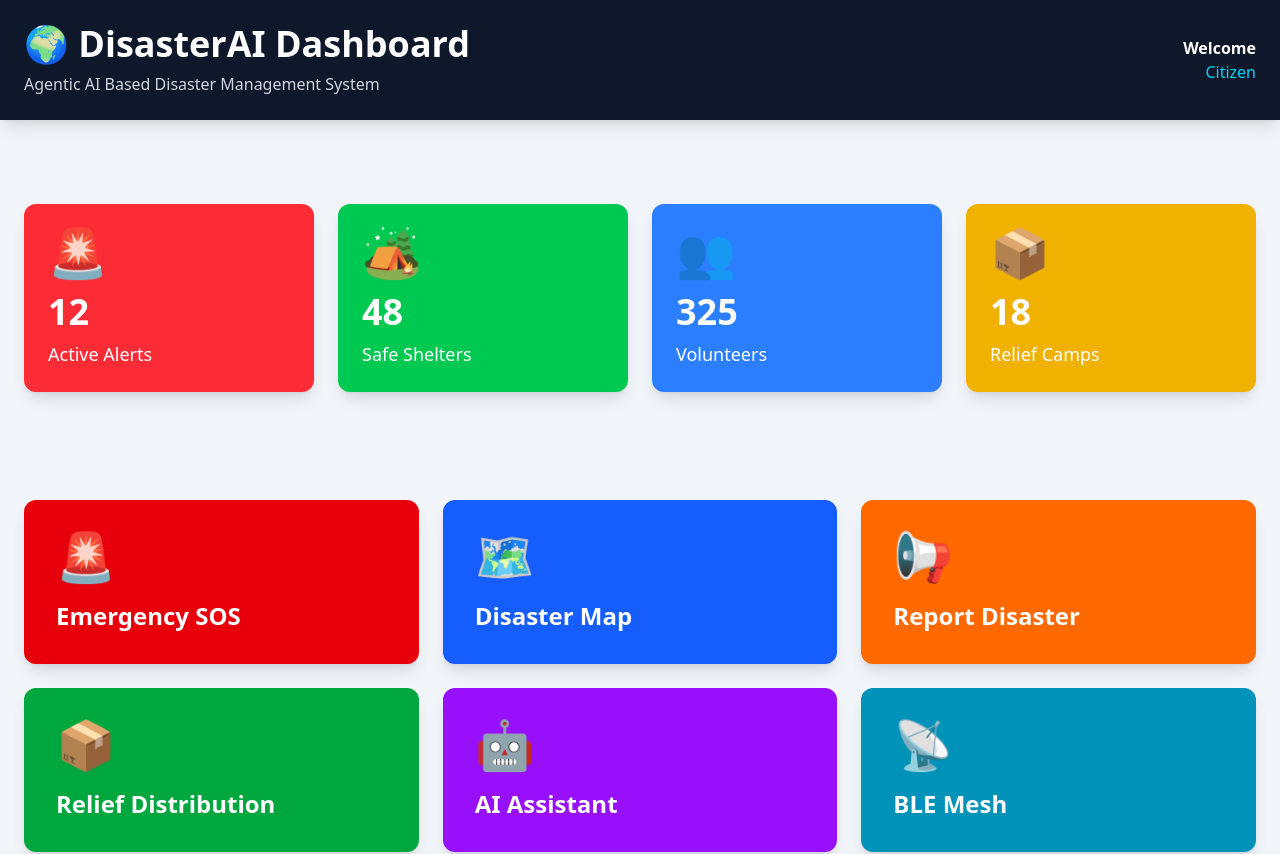
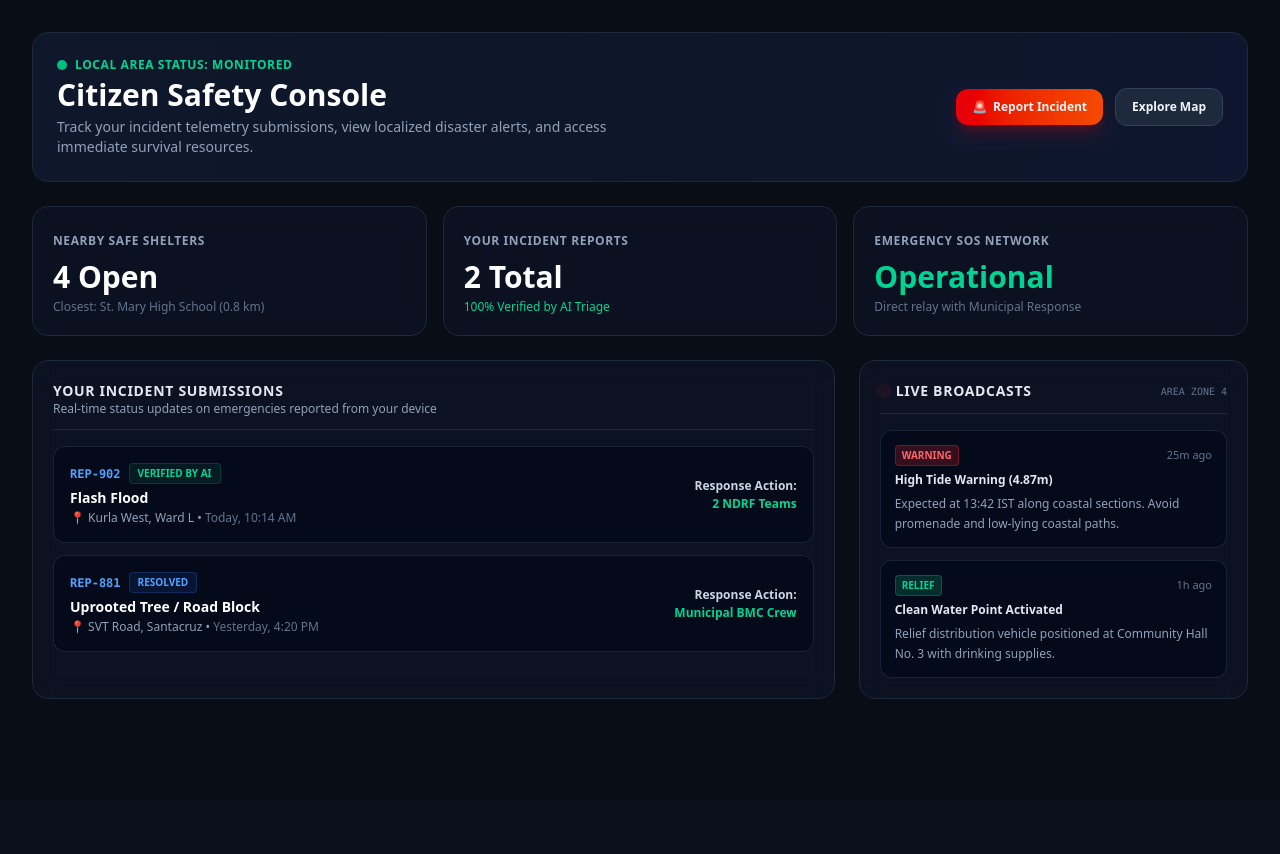
Before and after one commit to yaseenshaikh2006/Agentic-AI-Disaster-Management-System, a React app in the folder frontend/: page /dashboard in a window 1280 px wide. Shown: the top 854 px of the page. After the commit the page ends 800 px from the top, so only its background shows below. Built offline with nearby package versions, Linux system fonts and the light colour scheme; the HTML template or start-up script is replaced by a standard one.

Commit message:
feat(ui): overhaul citizen dashboard with safety telemetry and live broadcasts

```diff
--- a/frontend/src/pages/Dashboard.jsx
+++ b/frontend/src/pages/Dashboard.jsx
@@ -1,193 +1,172 @@
-function Dashboard() {
-  const stats = [
+import React, { useState } from 'react';
+import { Link } from 'react-router-dom';
+
+const MOCK_USER_REPORTS = [
   {
-      title: "Active Alerts",
-      value: "12",
-      icon: "🚨",
-      color: "bg-red-500",
+    id: 'REP-902',
+    type: 'Flash Flood',
+    location: 'Kurla West, Ward L',
+    date: 'Today, 10:14 AM',
+    status: 'Verified by AI',
+    statusColor: 'text-emerald-400 bg-emerald-500/10 border-emerald-500/20',
+    severity: 'Critical',
+    unitsDispatched: '2 NDRF Teams'
   },
   {
-      title: "Safe Shelters",
-      value: "48",
-      icon: "🏕️",
-      color: "bg-green-500",
+    id: 'REP-881',
+    type: 'Uprooted Tree / Road Block',
+    location: 'SVT Road, Santacruz',
+    date: 'Yesterday, 4:20 PM',
+    status: 'Resolved',
+    statusColor: 'text-blue-400 bg-blue-500/10 border-blue-500/20',
+    severity: 'Medium',
+    unitsDispatched: 'Municipal BMC Crew'
+  }
+];
+
+const EMERGENCY_BROADCASTS = [
+  {
+    id: 1,
+    title: 'High Tide Warning (4.87m)',
+    desc: 'Expected at 13:42 IST along coastal sections. Avoid promenade and low-lying coastal paths.',
+    level: 'Warning',
+    time: '25m ago',
+    badgeColor: 'bg-red-500/20 text-red-400 border-red-500/30'
   },
   {
-      title: "Volunteers",
-      value: "325",
-      icon: "👥",
-      color: "bg-blue-500",
-    },
-    {
-      title: "Relief Camps",
-      value: "18",
-      icon: "📦",
-      color: "bg-yellow-500",
-    },
+    id: 2,
+    title: 'Clean Water Point Activated',
+    desc: 'Relief distribution vehicle positioned at Community Hall No. 3 with drinking supplies.',
+    level: 'Relief',
+    time: '1h ago',
+    badgeColor: 'bg-emerald-500/20 text-emerald-400 border-emerald-500/30'
+  }
 ];
 
-  const actions = [
-    {
-      title: "Emergency SOS",
-      icon: "🚨",
-      color: "bg-red-600",
-    },
-    {
-      title: "Disaster Map",
-      icon: "🗺️",
-      color: "bg-blue-600",
-    },
-    {
-      title: "Report Disaster",
-      icon: "📢",
-      color: "bg-orange-500",
-    },
-    {
-      title: "Relief Distribution",
-      icon: "📦",
-      color: "bg-green-600",
-    },
-    {
-      title: "AI Assistant",
-      icon: "🤖",
-      color: "bg-purple-600",
-    },
-    {
-      title: "BLE Mesh",
-      icon: "📡",
-      color: "bg-cyan-600",
-    },
-  ];
+export default function Dashboard() {
+  const [reports] = useState(MOCK_USER_REPORTS);
+  const [broadcasts] = useState(EMERGENCY_BROADCASTS);
 
   return (
-    <div className="min-h-screen bg-slate-100">
+    <div className="min-h-screen bg-[#090d16] text-slate-100 p-4 sm:p-6 lg:p-8 space-y-6">
 
-      {/* Header */}
-
-      <div className="bg-slate-900 text-white shadow-lg">
-        <div className="max-w-7xl mx-auto px-6 py-6 flex justify-between items-center">
-
+      {/* Welcome Banner / Citizen Status */}
+      <div className="rounded-2xl border border-slate-800 bg-gradient-to-r from-slate-900 via-slate-900/90 to-blue-950/40 p-6 flex flex-col md:flex-row items-start md:items-center justify-between gap-4">
         <div>
-            <h1 className="text-4xl font-bold">
-              🌍 DisasterAI Dashboard
+          <div className="flex items-center gap-2">
+            <span className="w-2.5 h-2.5 rounded-full bg-emerald-500"></span>
+            <span className="text-xs uppercase font-bold tracking-wider text-emerald-400">Local Area Status: Monitored</span>
+          </div>
+          <h1 className="text-2xl sm:text-3xl font-black text-white mt-1">
+            Citizen Safety Console
           </h1>
-
-            <p className="text-gray-300 mt-2">
-              Agentic AI Based Disaster Management System
+          <p className="text-sm text-slate-400 mt-1 max-w-xl">
+            Track your incident telemetry submissions, view localized disaster alerts, and access immediate survival resources.
           </p>
         </div>
 
-          <div className="text-right">
-            <p className="font-semibold">
-              Welcome
-            </p>
-
-            <p className="text-cyan-400">
-              Citizen
-            </p>
-          </div>
-
+        <div className="flex items-center gap-3">
+          <Link
+            to="/report"
+            className="px-4 py-2.5 rounded-xl text-xs font-bold bg-gradient-to-r from-red-600 to-orange-600 hover:from-red-500 hover:to-orange-500 text-white shadow-lg shadow-red-600/25 transition flex items-center gap-1.5"
+          >
+            <span>🚨</span>
+            <span>Report Incident</span>
+          </Link>
+          <Link
+            to="/map"
+            className="px-4 py-2.5 rounded-xl text-xs font-bold bg-slate-800 hover:bg-slate-700 text-slate-200 border border-slate-700 transition"
+          >
+            Explore Map
+          </Link>
         </div>
       </div>
 
-      <div className="max-w-7xl mx-auto p-6">
-
-        {/* Statistics */}
-
-        <h2 className="text-3xl font-bold mb-6">
-          Live Statistics
-        </h2>
-
-        <div className="grid md:grid-cols-2 lg:grid-cols-4 gap-6 mb-12">
-
-          {stats.map((item, index) => (
-            <div
-              key={index}
-              className={`${item.color} text-white rounded-xl p-6 shadow-lg`}
-            >
-              <div className="text-5xl">
-                {item.icon}
+      {/* Safety Stat Metric Cards */}
+      <div className="grid grid-cols-1 sm:grid-cols-3 gap-4">
+        <div className="p-5 rounded-2xl border border-slate-800 bg-slate-900/50 backdrop-blur-md">
+          <span className="text-xs font-bold uppercase tracking-wider text-slate-400">Nearby Safe Shelters</span>
+          <div className="text-3xl font-black text-white mt-2">4 Open</div>
+          <p className="text-xs text-slate-500 mt-1">Closest: St. Mary High School (0.8 km)</p>
         </div>
 
-              <h3 className="text-4xl font-bold mt-4">
-                {item.value}
-              </h3>
+        <div className="p-5 rounded-2xl border border-slate-800 bg-slate-900/50 backdrop-blur-md">
+          <span className="text-xs font-bold uppercase tracking-wider text-slate-400">Your Incident Reports</span>
+          <div className="text-3xl font-black text-white mt-2">{reports.length} Total</div>
+          <p className="text-xs text-emerald-400 font-medium mt-1">100% Verified by AI Triage</p>
+        </div>
 
-              <p className="mt-2 text-lg">
-                {item.title}
-              </p>
+        <div className="p-5 rounded-2xl border border-slate-800 bg-slate-900/50 backdrop-blur-md">
+          <span className="text-xs font-bold uppercase tracking-wider text-slate-400">Emergency SOS Network</span>
+          <div className="text-3xl font-black text-emerald-400 mt-2">Operational</div>
+          <p className="text-xs text-slate-500 mt-1">Direct relay with Municipal Response</p>
+        </div>
+      </div>
+
+      {/* Two Column Grid: Broadcasts & User Incident Feed */}
+      <div className="grid grid-cols-1 lg:grid-cols-3 gap-6">
+
+        {/* Left 2 Cols: My Active Submissions */}
+        <div className="lg:col-span-2 rounded-2xl border border-slate-800 bg-slate-900/60 backdrop-blur-md p-5 space-y-4">
+          <div className="flex items-center justify-between border-b border-slate-800 pb-3">
+            <div>
+              <h2 className="text-sm font-bold uppercase tracking-wider text-slate-200">
+                Your Incident Submissions
+              </h2>
+              <p className="text-xs text-slate-400">Real-time status updates on emergencies reported from your device</p>
+            </div>
+          </div>
+
+          <div className="space-y-3">
+            {reports.map((report) => (
+              <div
+                key={report.id}
+                className="p-4 rounded-xl border border-slate-800/80 bg-slate-950/60 flex flex-col sm:flex-row sm:items-center justify-between gap-3 hover:border-slate-700 transition"
+              >
+                <div>
+                  <div className="flex items-center gap-2">
+                    <span className="text-xs font-mono font-bold text-blue-400">{report.id}</span>
+                    <span className={`text-[10px] uppercase font-bold px-2 py-0.5 rounded border ${report.statusColor}`}>
+                      {report.status}
+                    </span>
+                  </div>
+                  <h3 className="font-bold text-sm text-white mt-1">{report.type}</h3>
+                  <p className="text-xs text-slate-400 mt-0.5">📍 {report.location} • <span className="text-slate-500">{report.date}</span></p>
+                </div>
+
+                <div className="sm:text-right border-t sm:border-t-0 pt-2 sm:pt-0 border-slate-800">
+                  <div className="text-xs font-semibold text-slate-300">Response Action:</div>
+                  <div className="text-xs text-emerald-400 font-bold mt-0.5">{report.unitsDispatched}</div>
+                </div>
               </div>
             ))}
-
+          </div>
         </div>
 
-        {/* Quick Actions */}
-
-        <h2 className="text-3xl font-bold mb-6">
-          Quick Actions
+        {/* Right 1 Col: Urgent Local Alerts */}
+        <div className="rounded-2xl border border-slate-800 bg-slate-900/60 backdrop-blur-md p-5 space-y-4">
+          <div className="flex items-center justify-between border-b border-slate-800 pb-3">
+            <h2 className="text-sm font-bold uppercase tracking-wider text-slate-200 flex items-center gap-2">
+              <span className="w-2 h-2 rounded-full bg-red-500 animate-ping"></span>
+              Live Broadcasts
             </h2>
-
-        <div className="grid md:grid-cols-2 lg:grid-cols-3 gap-6 mb-12">
-
-          {actions.map((item, index) => (
-            <div
-              key={index}
-              className={`${item.color} text-white rounded-xl p-8 shadow-lg hover:scale-105 transition duration-300 cursor-pointer`}
-            >
-              <div className="text-5xl">
-                {item.icon}
+            <span className="text-[10px] uppercase text-slate-500 font-mono">Area Zone 4</span>
           </div>
 
-              <h3 className="text-2xl font-bold mt-5">
-                {item.title}
-              </h3>
+          <div className="space-y-3">
+            {broadcasts.map((alert) => (
+              <div key={alert.id} className="p-3.5 rounded-xl border border-slate-800/80 bg-slate-950/60 space-y-1.5">
+                <div className="flex items-center justify-between">
+                  <span className={`text-[10px] font-extrabold uppercase px-1.5 py-0.5 rounded border ${alert.badgeColor}`}>
+                    {alert.level}
+                  </span>
+                  <span className="text-[11px] text-slate-500">{alert.time}</span>
+                </div>
+                <h4 className="text-xs font-bold text-slate-200">{alert.title}</h4>
+                <p className="text-xs text-slate-400 leading-relaxed">{alert.desc}</p>
               </div>
             ))}
-
           </div>
-
-        {/* Bottom Section */}
-
-        <div className="grid lg:grid-cols-2 gap-8">
-
-          <div className="bg-white rounded-xl shadow-lg p-6">
-            <h2 className="text-2xl font-bold mb-5">
-              🚨 Recent Alerts
-            </h2>
-
-            <ul className="space-y-4">
-              <li className="border-b pb-3">
-                🔴 Flood Alert - Mumbai
-              </li>
-
-              <li className="border-b pb-3">
-                🟠 Fire Alert - Pune
-              </li>
-
-              <li>
-                🟡 Landslide Warning - Himachal Pradesh
-              </li>
-            </ul>
-
-          </div>
-
-          <div className="bg-white rounded-xl shadow-lg p-6">
-            <h2 className="text-2xl font-bold mb-5">
-              🤖 AI Assistant
-            </h2>
-
-            <p className="text-gray-600">
-              AI Assistant will provide disaster guidance,
-              prediction, emergency instructions and
-              rehabilitation recommendations.
-            </p>
-
-            <button className="mt-6 bg-cyan-500 text-white px-6 py-3 rounded-lg hover:bg-cyan-600">
-              Open AI Assistant
-            </button>
-
-          </div>
-
         </div>
 
       </div>
@@ -195,5 +174,3 @@ function Dashboard() {
     </div>
   );
 }
-
-export default Dashboard;
```
Lines whose indentation alone changed are shown as unchanged.
